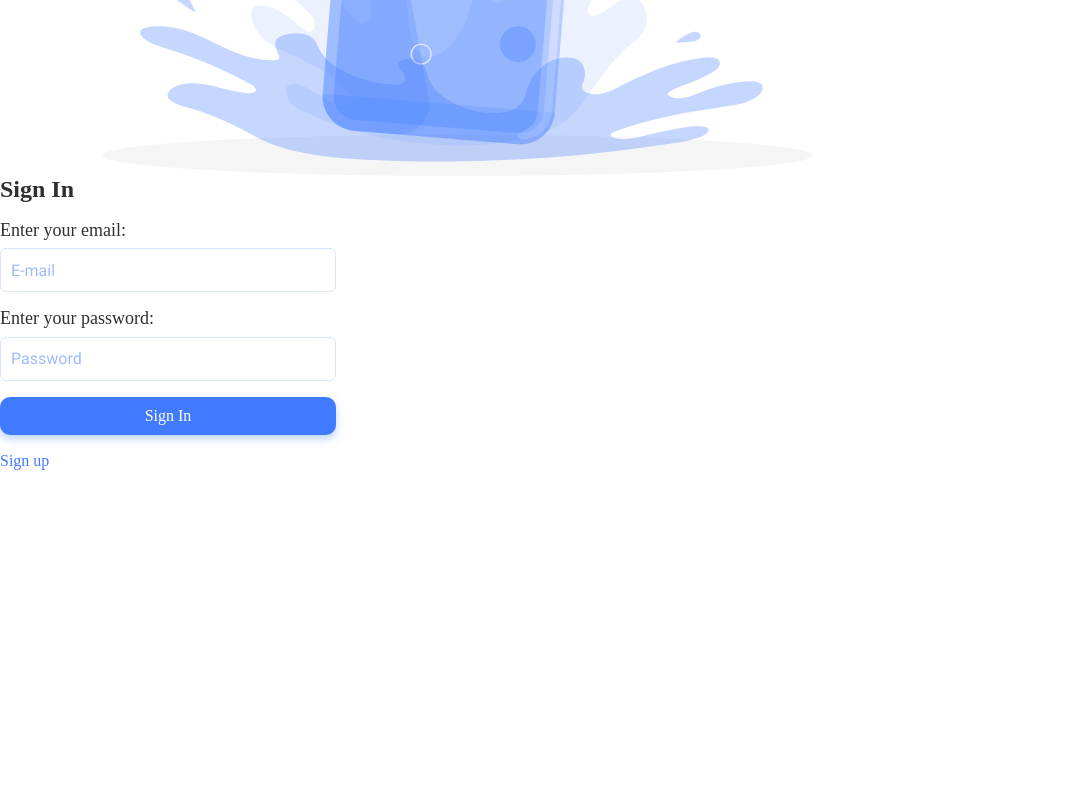
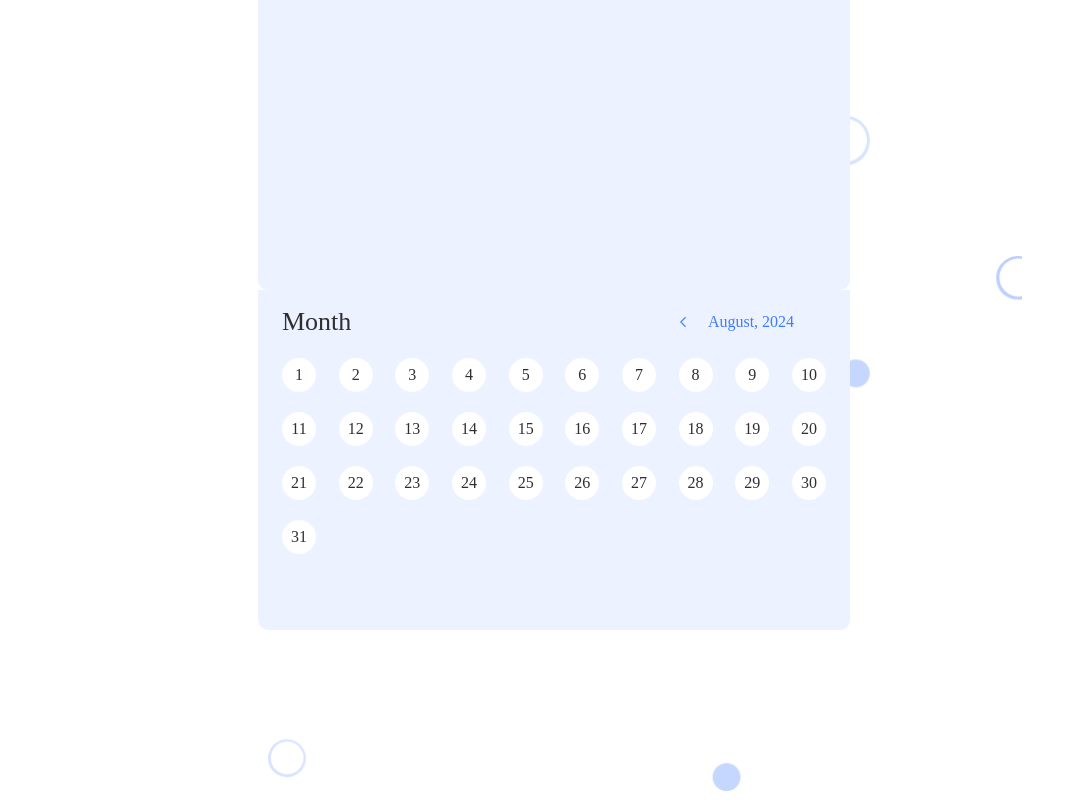
Before and after one commit to AlexSerg01/team-project-watter-app, a React (Vite) app: page /home in a window 1280 px wide. Before the commit this address led to /signin. Shown: the part 568-1368 px from the top of the page, without its empty margins (0-1085 px from the left). Before the commit the page ends 1039 px from the top, so only its background shows below. Built offline with nearby package versions, Linux system fonts and the light colour scheme.

Commit message:
working on get requests

```diff
--- a/src/App.jsx
+++ b/src/App.jsx
@@ -32,7 +32,8 @@ function App() {
           <Route path="/signin" element={<SigninPage />} />
           <Route
             path="/home"
-            element={<PrivateRoute>{<HomePage />}</PrivateRoute>}
+            element={<HomePage />}
+            // element={<PrivateRoute>{<HomePage />}</PrivateRoute>}
           />
           {/* Redirect to home if user is authenticated */}
           <Route path="/" element={<Navigate to="/home" />} />
--- a/src/components/MonthStatsTable/MonthStatsTable.jsx
+++ b/src/components/MonthStatsTable/MonthStatsTable.jsx
@@ -2,7 +2,7 @@ import { useState } from "react";
 import icons from "../../assets/icons.svg";
 import css from "./MonthStatsTable.module.css";
 import DaysGeneralStats from "../DaysGeneralStats/DaysGeneralStats";
-import responseFromFile from "../../daily-water.json";
+// import responseFromFile from "../../daily-water.json";
 
 export default function MonthStatsTable() {
   const currentMonth = new Date().getMonth();
@@ -38,9 +38,9 @@ export default function MonthStatsTable() {
     ? formatCurrentDay(year, month, hoveredDay)
     : null;
 
-  const dayData = responseFromFile.find(
-    (data) => data.date === currentHoveredDate
-  );
+  // const dayData = responseFromFile.find(
+  //   (data) => data.date === currentHoveredDate
+  // );
 
   const daysInMonth = new Date(year, month + 1, 0).getDate();
 
@@ -81,14 +81,29 @@ export default function MonthStatsTable() {
     });
   };
 
-  const days = [];
-  for (let day = 1; day <= daysInMonth; day++) {
-    days.push(
+  // const days = [];
+  // for (let day = 1; day <= daysInMonth; day++) {
+  //   // const dayPercentage = datePer === day ? `${dayData.percent}%` : "0%";
+
+  //   days.push(
+  //     <div key={day} className={css.day}>
+  //       <span>{day}</span>
+  //       {/* <span>{dayPercentage}</span> */}
+  //     </div>
+  //   );
+  // }
+  // ========================
+  const days = Array.from({ length: daysInMonth }, (_, index) => {
+    const day = index + 1;
+    // const dayPercentage = datePer === day ? `${dayData.percent}%` : "0%";
+    return (
       <div key={day} className={css.day}>
-        {day}
+        <span>{day}</span>
       </div>
     );
-  }
+  });
+
+  // ========================
 
   const handleOpenDayInfo = (day) => {
     setHoveredDay(day);
@@ -140,16 +155,16 @@ export default function MonthStatsTable() {
             <li className={css.dayInCalendar} key={day.key}>
               <div
                 className={css.dayItem}
-                onMouseEnter={() => {
+                onClick={() => {
                   handleOpenDayInfo(day.key);
                 }}
                 onMouseLeave={handleCloseDayInfo}
               >
                 {day.key}
               </div>
-              <div className={css.percentDayItem}>
+              {/* <div className={css.percentDayItem}>
                 {dayData ? `${dayData.percent}%` : "0%"}
-              </div>
+              </div> */}
             </li>
           ))}
         </ul>
--- a/src/components/MonthStatsTable/MonthStatsTable.module.css
+++ b/src/components/MonthStatsTable/MonthStatsTable.module.css
@@ -15,10 +15,11 @@
     flex-direction: column;
     gap: 20px;
     width: 592px;
-    height: 680px;
+    height: 340px;
     background-color: #ECF2FF;
-    padding: 32px 24px;
-    border-radius: 10px;
+    padding: 16px 24px 32px 24px;
+    border-bottom-left-radius: 10px;
+    border-bottom-right-radius: 10px;
 }
 
 .daysWrapper {
@@ -108,7 +109,14 @@
     align-items: center;
     justify-content: space-around;
     gap: 8px;
+    transition: transform 250ms linear;
 }
+
+.dayInCalendar:hover {
+    cursor: pointer;
+    transform: scale(110%);
+}
+
 
 .popUpWindow {
     border-radius: 10px;
--- /dev/null
+++ b/src/redux/waterInfo/waterOperations.js
@@ -0,0 +1,3 @@
+// import axios from "axios";
+
+// axios.defaults.baseURL = "https://team-project-b-watter-app.onrender.com";
```
Also changed, not shown: src/redux/waterInfo/waterSlice.js (added, +12 -0 lines).
